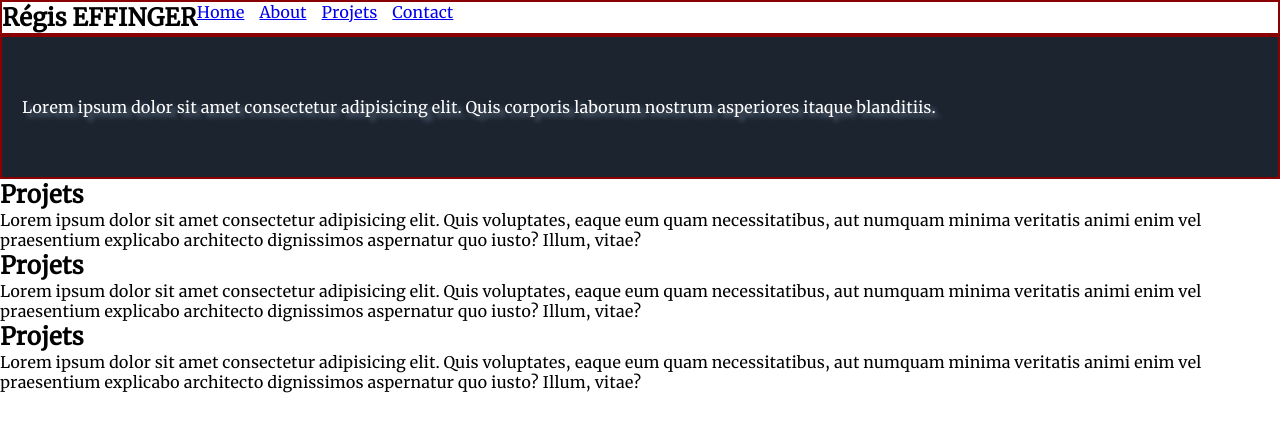
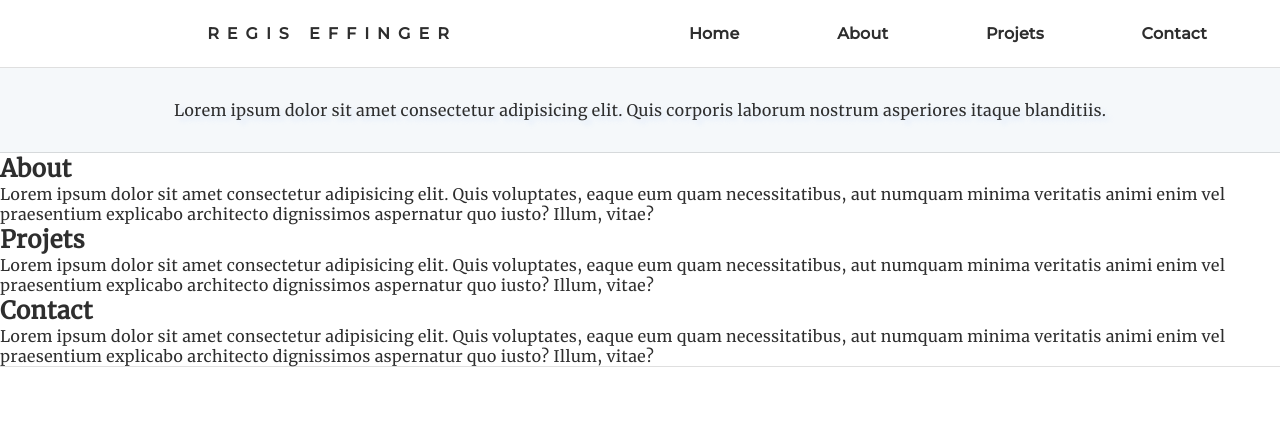
Before and after one commit to Nefer-Hotep/Portofolio, a plain HTML site: page index.html in a window 1280 px wide. Drawn offline with Linux system fonts and the light colour scheme.

Commit message:
startQuote

```diff
--- a/assets/css/style.css
+++ b/assets/css/style.css
@@ -1,4 +1,4 @@
-/*********************************** Définition des polices personnalisées ********************************/
+/*********************** Définition des polices personnalisées *************************/
 @font-face {
     font-family: "Merriweather";
     src: url(../font/Merriweather-Regular.ttf);
@@ -11,7 +11,7 @@
     font-family: "PlayfairDisplay";
     src: url(../font/PlayfairDisplay-Medium.ttf);
 }
-/*********************************** Eléments principaux de la page ***************************************/
+/**************************** Eléments principaux de la page ***************************/
 * {
     margin: 0;
     padding: 0;
@@ -21,38 +21,62 @@
 body {
     font-family: "Merriweather";
     font-size: 100%;
+    color: #2e2e2e;
+    letter-spacing: .01rem;
+    font-size: 100%;
 }
-/*********************************** Header ****************************************************************/
+a,
+a:visited {
+    color: #2e2e2e;
+    text-decoration: none;
+}
+
+a:hover {
+    color: skyblue;
+    transition: 0.4s;
+}
+.border-bottom {
+    border-bottom-style: solid;
+    border-bottom-width: 1px;
+    border-bottom-color: rgba(0,0,0,.125);
+}
+/*********************************** Navigation ****************************************/
+nav {
+
+    font-family: "Montserrat";
+    display: grid;
+    grid-template-columns: repeat(2, 1fr);
+    position: relative;
+    text-align: center;
+
+    padding: 1.5em;
+    font-weight: 600;
+}
+.nav_left {
+    letter-spacing: 0.5em;
+    font-weight: 1000;
+}
+.nav_right {
+    font-size: 1rem;
+    display: flex;
+    justify-content: space-around;
+    align-content: flex-end;
+    align-items: flex-end;
+}
+li {
+
+}
+/**************************************** Header *******************************************/
 header {
-    background-color: #1B242F;
-    padding: 60px 20px;
-    border: 2px solid darkred;
-    color: white;
+    display: block;
+    padding: 2rem;
+    background-color: #f5f8fa;
     text-shadow: 5px 4px 5px rgba(196, 217, 255, 0.445);
 }
-.container_header {
-    display: flex;
-    border: 2px solid darkred;
+.center {
+    text-align: center;
 }
-h1 {
-
-
-}
-nav {
-    background-color: white;
-
-}
-nav ul {
-    display: flex;
-}
-nav li {
-    margin-right: 15px;
-}
-nav a
-{
-
-}
-/*********************************** Citation **************************************************************/
+/**************************************** Citation *****************************************/
 .quote {
     background-color: aquamarine;
     min-height: 200px;
--- a/index.html
+++ b/index.html
@@ -9,26 +9,25 @@
     <link rel="stylesheet" href="./assets/css/style.css">
 </head>
 <body>
-    <nav class="">
-        <div class="container_header">
-            <h1>Régis EFFINGER</h1>
-                    <ul>
+    <nav class="border-bottom">
+            <div class="nav_left">REGIS EFFINGER</div>
+                    <ul class="nav_right">
                         <li><a href="#">Home</a></li>
                         <li><a href="#">About</a></li>
                         <li><a href="#">Projets</a></li>
                         <li><a href="#">Contact</a></li>
                     </ul>
+    </nav>
+    <header class="border-bottom">
+        <div class="center">
+            Lorem ipsum dolor sit amet consectetur adipisicing elit. Quis corporis laborum nostrum asperiores itaque blanditiis.
         </div>
-    </nav>
-    <header>
-        <p>
-            Lorem ipsum dolor sit amet consectetur adipisicing elit. Quis corporis laborum nostrum asperiores itaque blanditiis.
-        </p>
     </header>
+    <div class="border-bottom">
         <section class="section-1">
             <div class="img"></div>
             <div class="container">
-            <h2>Projets</h2>
+                <h2>About</h2>
                 <p>
                     Lorem ipsum dolor sit amet consectetur adipisicing elit. Quis voluptates, eaque eum quam necessitatibus, aut numquam minima veritatis animi enim vel praesentium explicabo architecto dignissimos aspernatur quo iusto? Illum, vitae?
                 </p>
@@ -46,12 +45,13 @@
         <section class="section-3">
             <div class="img"></div>
             <div class="container">
-            <h2>Projets</h2>
+                <h2>Contact</h2>
                 <p>
                     Lorem ipsum dolor sit amet consectetur adipisicing elit. Quis voluptates, eaque eum quam necessitatibus, aut numquam minima veritatis animi enim vel praesentium explicabo architecto dignissimos aspernatur quo iusto? Illum, vitae?
                 </p>
             </div>
         </section>
+    </div>
     <footer>
         <ul>
             <li>
```
Lines whose indentation alone changed are shown as unchanged.
